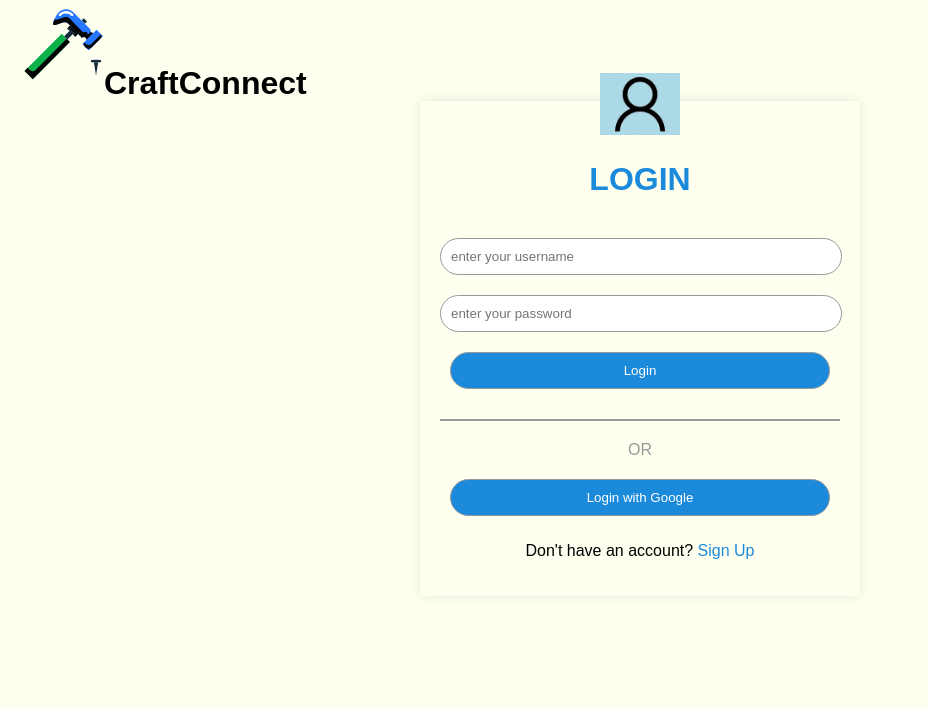
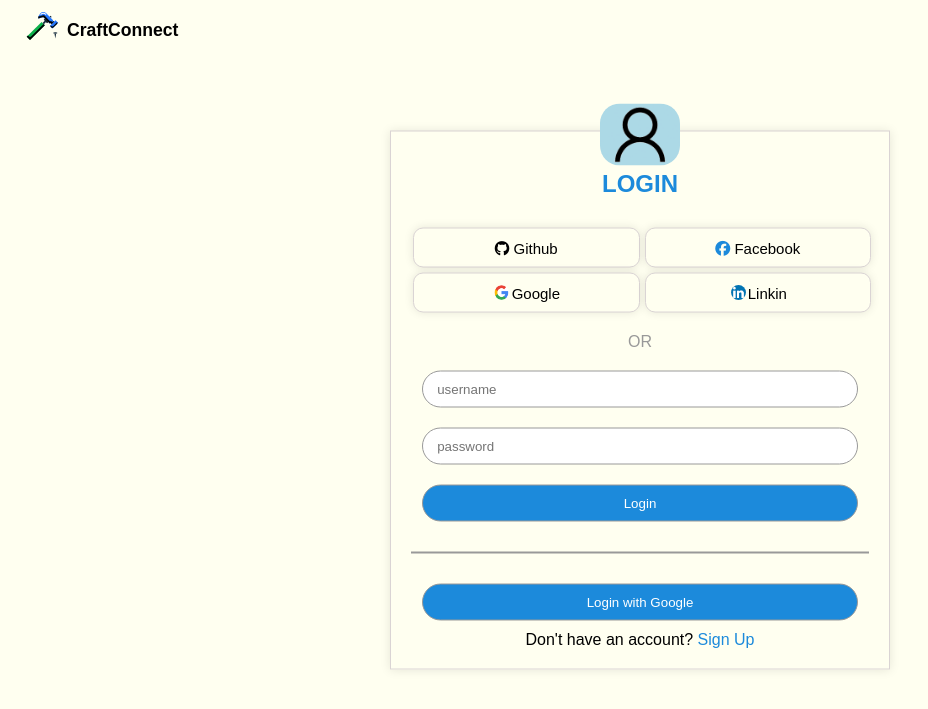
Before and after one commit to basit-devBE/CraftConnect, a Django app: page /login/ in a window 1280 px wide. Shown: the top 709 px of the page, without its empty margins (0-928 px from the left). Run offline with Django 5.2, Linux system fonts and the light colour scheme.

Commit message:
modifying on the login template

```diff
--- a/myapp/templates/myapp/login.html
+++ b/myapp/templates/myapp/login.html
@@ -1,34 +1,86 @@
 <!DOCTYPE html>
 <html lang="en">
   <head>
-    <meta charset="UTF-8">
-    <meta name="viewport" content="width=device-width, initial-scale=1.0">
+    <meta charset="UTF-8" />
+    <meta name="viewport" content="width=device-width, initial-scale=1.0" />
     <title>Login | CraftConnect</title>
     {% load static %}
-    <link rel="stylesheet" href="{% static 'css/login.css' %}">
-    <link rel="icon" type="image/png" href="{% static 'images/hammer.svg' %}">
+    <link rel="stylesheet" href="{% static 'css/login.css' %}" />
+    <link rel="icon" type="image/png" href="{% static 'images/hammer.svg' %}" />
+    <link
+      rel="stylesheet"
+      href="https://cdnjs.cloudflare.com/ajax/libs/font-awesome/6.5.2/css/all.min.css"
+      integrity="sha512-SnH5WK+bZxgPHs44uWIX+LLJAJ9/2PkPKZ5QiAj6Ta86w+fsb2TkcmfRyVX3pBnMFcV7oQPJkl9QevSCWr3W6A=="
+      crossorigin="anonymous"
+      referrerpolicy="no-referrer"
+    />
   </head>
   <body>
     <header class="header1">
       <div class="logo1">
-            <img src="{% static 'images/hammer-svgrepo-com.svg' %}" alt="logo" class="logo">
+        <img src="{% static 'images/hammer-svgrepo-com.svg' %}" alt="logo" />
         <h1>CraftConnect</h1>
       </div>
     </header>
     <div class="login-form">
-        <img src="{% static 'images/output.png' %}" alt="logo" class="logo">
+      <img src="{% static 'images/output.png' %}" alt="logo" />
       <h1>LOGIN</h1>
+      <div class="other-mails">
+        <button class="mails">
+          <i class="fa-brands fa-github"></i>
+          Github
+        </button>
+        <button class="mails">
+          <i class="fa-brands fa-facebook"></i>
+          Facebook
+        </button>
+
+        <button class="mails">
+
+          <img
+            src="{% static 'images/google-logo.png' %}"
+            alt="google logo"
+            class="mails-logo"
+          />
+          Google
+        </button>
+        <button class="mails">
+          <img
+            src="{% static 'images/linkin-logo.png' %}"
+            alt="linkin logo"
+            class="mails-logo"
+          />
+          Linkin
+        </button>
+
+        <!-- <div class="separator">or</div> -->
+
+    </div>
+    <p class="or">OR</p>
       <form method="post" action="{% url 'login' %}">
-            <input type="name" class="input-box" placeholder="enter your username" name="username">
-            <input type="password" class="input-box" placeholder="enter your password" name="password">
+        <input
+          type="name"
+          class="input-box"
+          placeholder=" username"
+          name="username"
+        />
+        <input
+          type="password"
+          class="input-box"
+          placeholder=" password"
+          name="password"
+        />
         {% csrf_token %}
+        <div class="btn">
           <button type="submit">Login</button>
-            <hr>
-            <p class="or">OR</p>
+        </div>
+        <hr />
+        <div class="btn">
           <button class="google-btn">Login with Google</button>
+        </div>
 
         {% for message in messages %}
-            <p style="color: blue; ">{{ message }}</p>
+        <p style="color: blue">{{ message }}</p>
         {% endfor %}
 
         <p>Don't have an account? <a href="{% url 'signup' %}">Sign Up</a></p>
--- a/static/css/login.css
+++ b/static/css/login.css
@@ -1,26 +1,144 @@
-body{
-
-    font-family: 'Poppins', sans-serif;
-    background-color:ivory;
-    background-repeat: no-repeat;
-    background-size: cover;
+* {
+  margin: 0;
+  padding: 0;
+  box-sizing: border-box;
 }
 
-.login-form{
-    width: 300px;
-    box-shadow: 0 0 10px 0 rgba(0,0,0,0.1);
-    padding: 20px;
-    margin: 8% auto 0;
-    text-align: center;
-    width: 400px;
+body {
+  font-family: "Poppins", sans-serif;
+  background-color: ivory;
+  padding: relative;
 }
 
-.login-form > h1{
+.header1 {
+  padding: 10px;
+  display: flex;
+  flex-direction: row;
+  align-items: center;
+  justify-content: space-between;
+  position: sticky; /* Changed from fixed to sticky */
+  top: 0; /* Required for sticky positioning */
+  z-index: 1; /* Ensure it appears above other content */
+  font-size: 19px;
+}
+
+.logo1 {
+  display: flex;
+  justify-content: flex-start;
+}
+
+.logo1 > img {
+  width: 45px;
+  height: 32px;
+  margin-left: 10px;
+}
+
+.logo1 > h1 {
+  font-size: 1.1rem;
+  margin-left: 2px;
+  padding-top: 10px;
+  color: #000000;
+}
+
+.login-form {
+  position: absolute;
+  top: 50%;
+  left: 50%;
+  transform: translate(-50%, -50%);
+  box-shadow: 0 0 10px 0 rgba(0, 0, 0, 0.1);
+  padding: 20px;
+  text-align: center;
+  width: 500px;
+  border: 1px solid rgb(218, 212, 212);
+}
+
+.login-form > h1 {
   color: #1c8adb;
+  font-size: 1.5em;
   margin-bottom: 30px;
 }
 
-.input-box{
+.login-form > img {
+  margin-top: -5rem;
+  width: 5rem;
+  color: #1c8adb;
+  border-radius: 20px;
+}
+
+.other-mails {
+  grid-row-gap: 4px;
+  grid-column-gap: 4px;
+  column-gap: 5px;
+  display: grid;
+  grid-template-columns: repeat(2, 1fr);
+  grid-template-rows: repeat(2, 1fr);
+  row-gap: 5px;
+}
+
+.login-form .mails {
+  position: relative;
+  background-color: ivory;
+  color: #000000;
+}
+
+.other-mails button {
+  border-radius: 10px;
+  box-shadow: 0 0 10px 0 rgba(0, 0, 0, 0.1);
+  border: 1px solid rgb(218, 212, 212);
+  color: #999;
+  text-align: center;
+  padding: 10px;
+  cursor: pointer;
+}
+
+.mails {
+  position: absolute;
+  left: 2px; /* Adjust this value to position the icon */
+  top: 50%;
+  transform: translateY(-50%);
+  font-size: 15px;
+  font-weight: 100;
+}
+
+.mails .fa-github {
+  color: black;
+}
+
+.mails .fa-facebook {
+  color: #1c8adb;
+}
+
+.mails-logo {
+  position: relative;
+  border-radius: 50%;
+  width: 15px;
+  height: 15px;
+  left: 2px; /* Adjust this value to position the icon */
+  top: 50%;
+  transform: translateY(-50%);
+}
+
+/* .separator {
+  display: flex;
+  align-items: center;
+  text-align: center;
+  margin: 20px 0;
+  width: 100%;
+}
+.separator::before,
+.separator::after {
+  content: "";
+  flex: 1;
+  border-bottom: 1px solid #000;
+}
+.separator:not(:empty)::before {
+  margin-right: 0.25em;
+}
+.separator:not(:empty)::after {
+  margin-left: 0.25em;
+} */
+
+.input-box {
   border-radius: 20px;
   padding: 10px;
   margin: 10px 0;
@@ -30,7 +148,7 @@ body{
   align-items: center;
 }
 
-button{
+.btn button {
   border-radius: 20px;
   padding: 10px;
   margin: 10px 0;
@@ -42,30 +160,23 @@ button{
   cursor: pointer;
 }
 
-a{
+a {
   text-decoration: none;
   color: #1c8adb;
 }
 
-hr{
+hr {
   margin: 20px 0;
   border: 1px solid #999;
 }
 
-.or{
+.or {
   margin: 20px auto 10px;
   color: #999;
   width: 30px;
 }
 
-img{
-   margin-top: -5rem;
-   width: 5rem;
-    color: #1c8adb;
-
-}
-
-#message1{
+#message1 {
   display: none;
   background: #f1f1f1;
   color: blue;
@@ -73,26 +184,3 @@ img{
   padding: 20px;
   margin-top: 10px;
 }
-
-.header1{
-    background-color: #ffffff;
-    padding: 10px 0;
-    display: flex;
-    background: transparent;
-    flex-direction: row;
-    align-items: center;
-    justify-content: space-between;
-    padding: 24px;
-    position: fixed;
-    top: 0;
-    left: 0;
-    right: 0;
-    align-items: center;
-}
-
-.logo1{
-    display: flex;
-    justify-content:flex-start;
-    margin-top:20px;
-    align-items: center;
-}
```
Also changed, not shown: db.sqlite3, static/images/google-logo.png (added), static/images/linkin-logo.png (added). Lines whose indentation alone changed are shown as unchanged.
